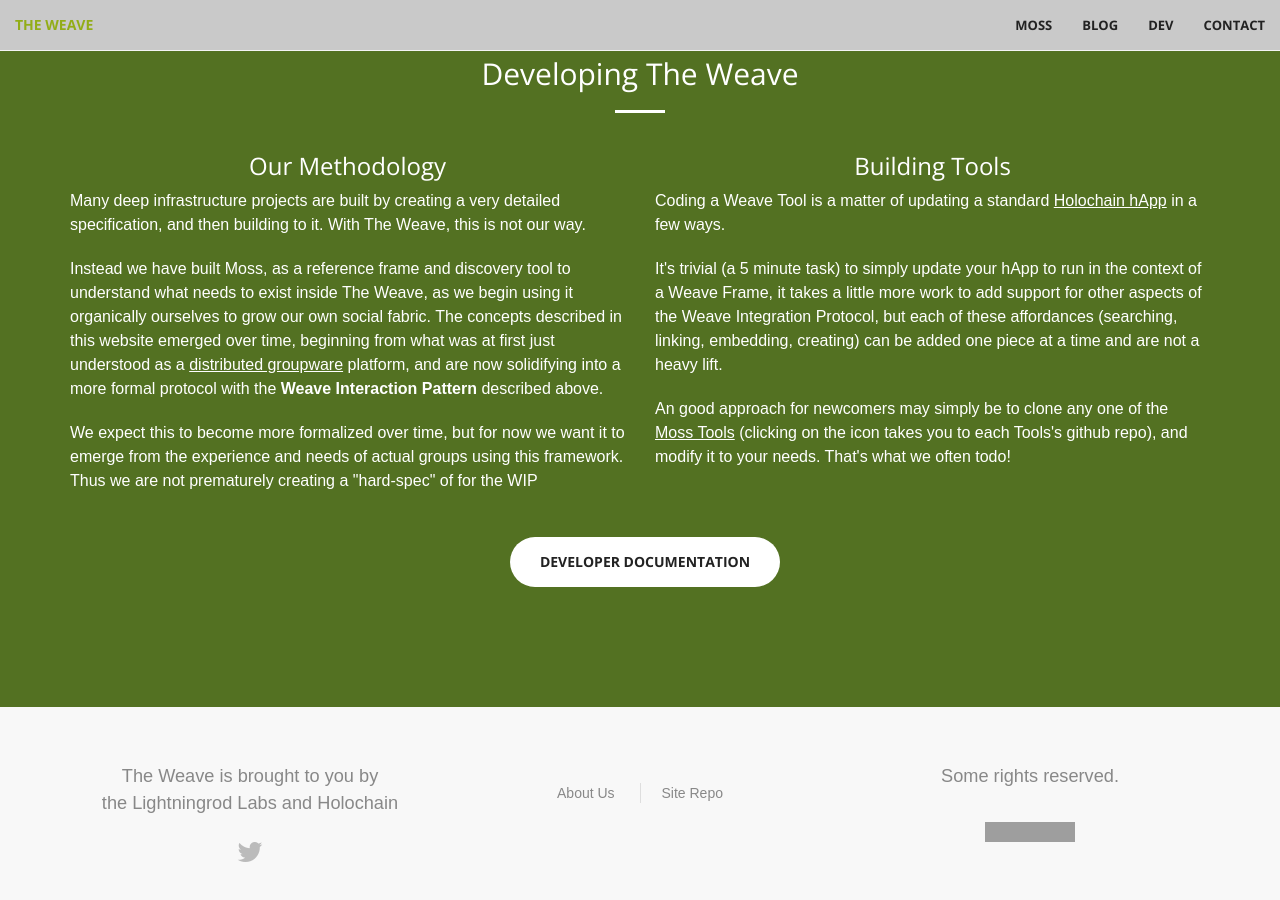
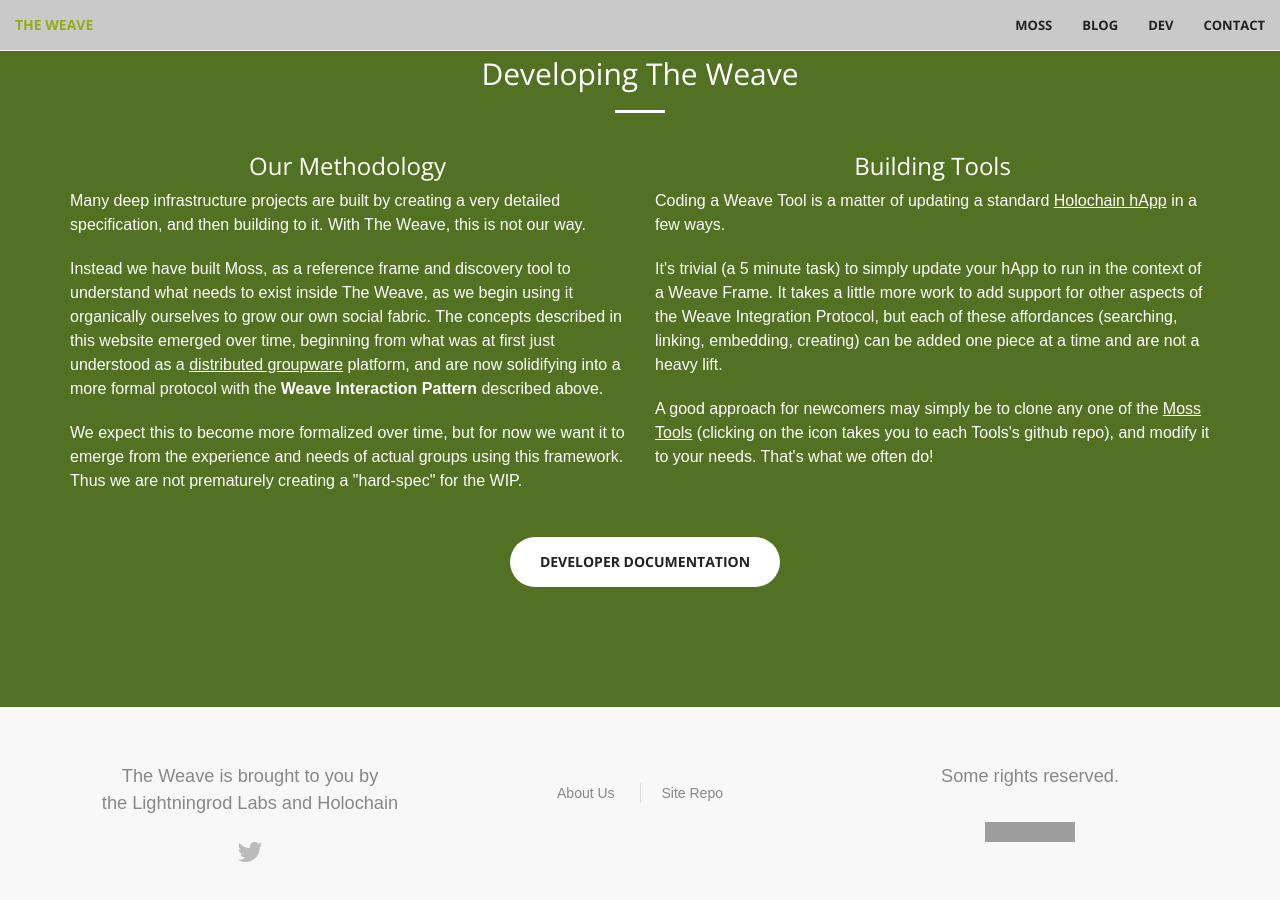
Before and after one commit to lightningrodlabs/theweave, a Jekyll site: the page built from docs/index.md, in a window 1280 px wide and 900 px high, scrolled down 2773 px. Built offline with Jekyll 4.4.1, drawn with Linux system fonts in a browser that asks for light colours; grey boxes are pictures that could not be loaded.

Commit message:
Fix a few typos in site content

```diff
--- a/docs/index.md
+++ b/docs/index.md
@@ -81,13 +81,13 @@ description: ""
         <p>Many deep infrastructure projects are built by creating a very detailed specification, and then building to it.  With The Weave, this is not our way.</p>
         <p>Instead we have built Moss, as a reference frame and discovery tool to understand what needs to exist inside The Weave, as we begin using it organically ourselves to grow our own social fabric.  The concepts described in this website emerged over time, beginning from what was at first just understood as a <a class="linkable" href="https://eric.harris-braun.com/blog/2022/07/26/id-390">distributed groupware</a> platform, and are now solidifying into a more formal protocol with the <strong>Weave Interaction Pattern</strong> described above.</p>
         <p>We expect this to become more formalized over time, but for now we want it to emerge from the
-        experience and needs of actual groups using this framework.  Thus we are not prematurely creating a "hard-spec" of for the WIP</p>
+        experience and needs of actual groups using this framework.  Thus we are not prematurely creating a "hard-spec" for the WIP.</p>
       </div>
       <div class="col-lg-6 col-md-6">
         <h3 class="aligncenter">Building Tools</h3>
         <p>Coding a Weave Tool is a matter of updating a standard <a class="linkable" href="https://developer.holochain.org/get-started/">Holochain hApp</a> in a few ways.</p>
-        <p>It's trivial (a 5 minute task) to simply update your hApp to run in the context of a Weave Frame, it takes a little more work to add support for other aspects of the Weave Integration Protocol, but each of these affordances (searching, linking, embedding, creating) can be added one piece at a time and are not a heavy lift.</p>
-        <p>An good approach for newcomers may simply be to clone any one of the <a class="linkable" href="/moss#tools">Moss Tools</a> (clicking on the icon takes you to each Tools's github repo), and modify it to your needs.  That's what we often todo!</p>
+        <p>It's trivial (a 5 minute task) to simply update your hApp to run in the context of a Weave Frame. It takes a little more work to add support for other aspects of the Weave Integration Protocol, but each of these affordances (searching, linking, embedding, creating) can be added one piece at a time and are not a heavy lift.</p>
+        <p>A good approach for newcomers may simply be to clone any one of the <a class="linkable" href="/moss#tools">Moss Tools</a> (clicking on the icon takes you to each Tools's github repo), and modify it to your needs.  That's what we often do!</p>
       </div>
             <p class="aligncenter"><br /><a style="margin-left:10px;" href="https://dev.theweave.social" class="btn btn-default btn-xl sr-button page-scroll">Developer Documentation</a></p>
     </div>
```
